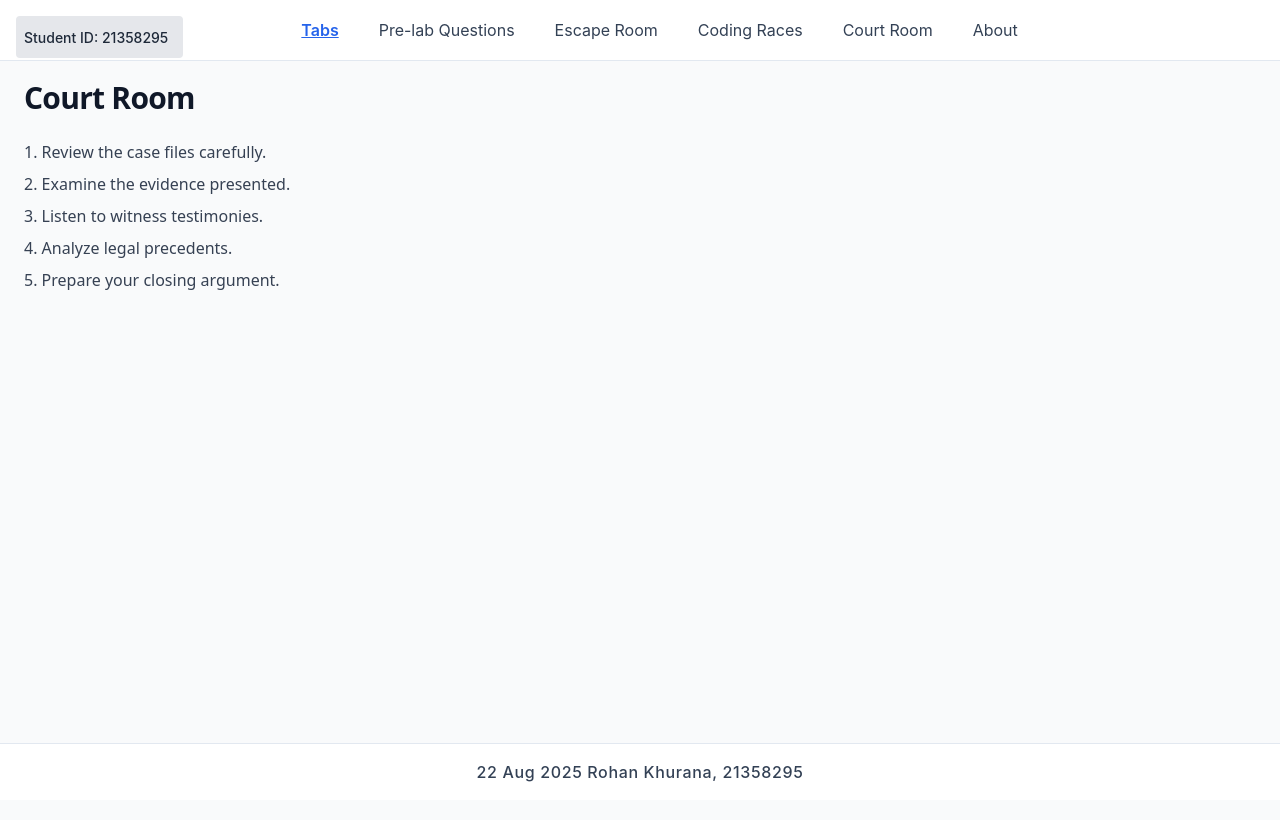
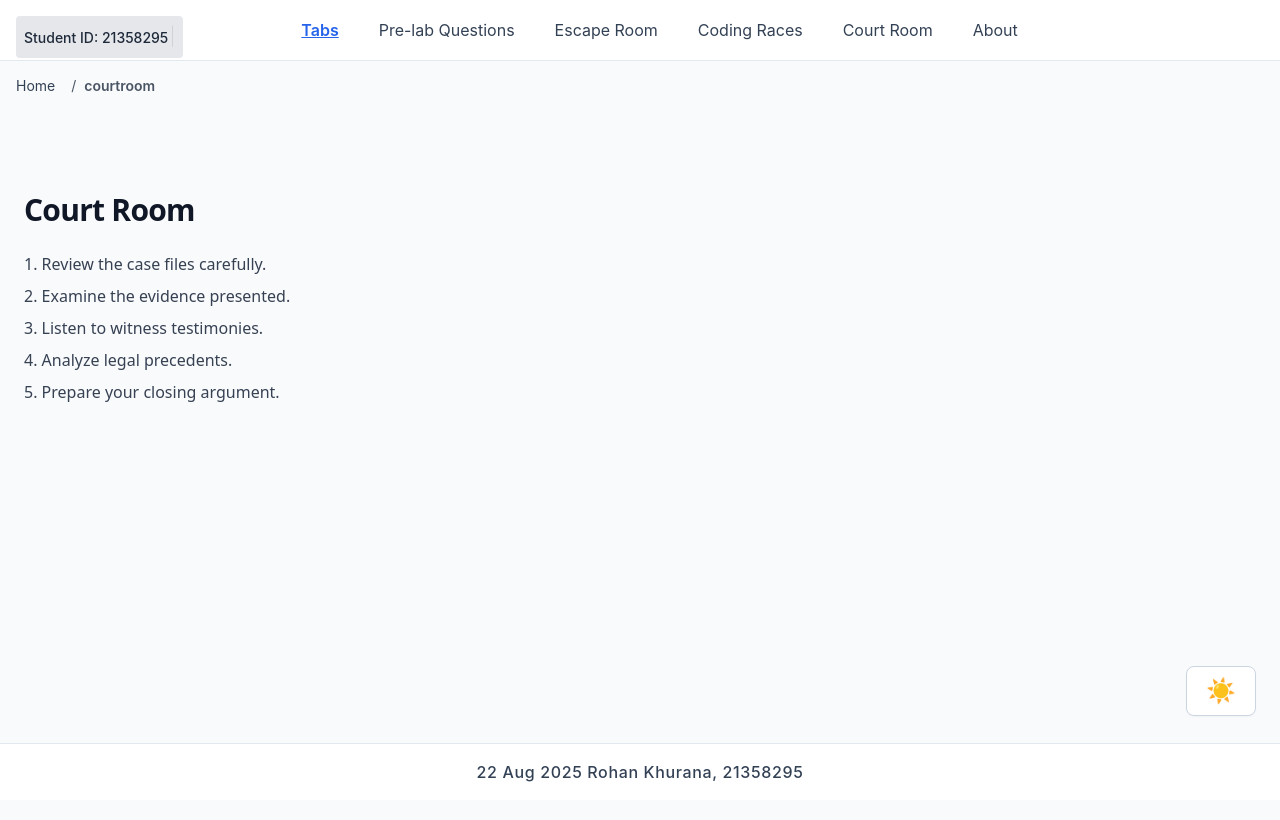
Before and after one commit to innovatewithkishlay/tab-code-generator-appRoute, a Next.js app: page /courtroom in a window 1280 px wide. Shown: the top 820 px of the page. Built offline with nearby package versions, Linux system fonts and the light colour scheme.

Commit message:
fix: need to take the layout inside the app folder and fix the breadcrumbs issue

```diff
--- a/src/app/layout.tsx
+++ b/src/app/layout.tsx
@@ -1,7 +1,6 @@
 import type { Metadata } from "next";
 import "./globals.css";
-import Header from "@/components/Header";
-import Footer from "@/components/Footer";
+import ClientLayout from "@/components/Layout";
 
 export const metadata: Metadata = {
   title: "My App",
@@ -16,9 +15,7 @@ export default function RootLayout({
   return (
     <html lang="en">
       <body>
-        <Header />
-        <main>{children}</main>
-        <Footer />
+        <ClientLayout>{children}</ClientLayout>
       </body>
     </html>
   );
--- a/src/components/Breadcrumbs.tsx
+++ b/src/components/Breadcrumbs.tsx
@@ -1,10 +1,12 @@
+"use client";
+
 import React from "react";
 import Link from "next/link";
-import { useRouter } from "next/router";
+import { usePathname } from "next/navigation";
 
 const Breadcrumbs: React.FC = () => {
-  const router = useRouter();
-  const segments = router.asPath.split("/").filter(Boolean);
+  const pathname = usePathname();
+  const segments = pathname.split("/").filter(Boolean);
 
   return (
     <nav className="mb-4 px-4 pt-16 text-sm text-gray-600 dark:text-gray-400">
```
